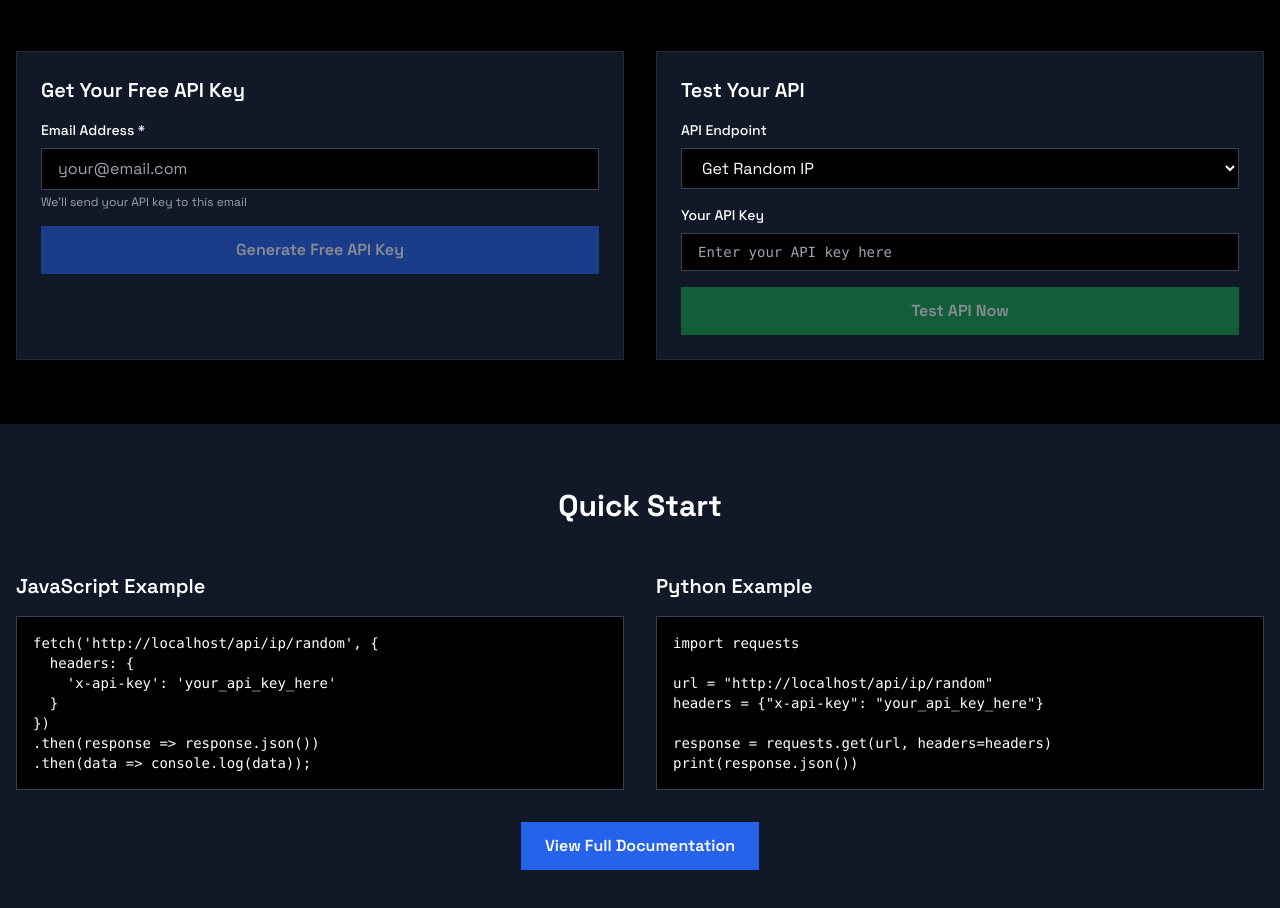
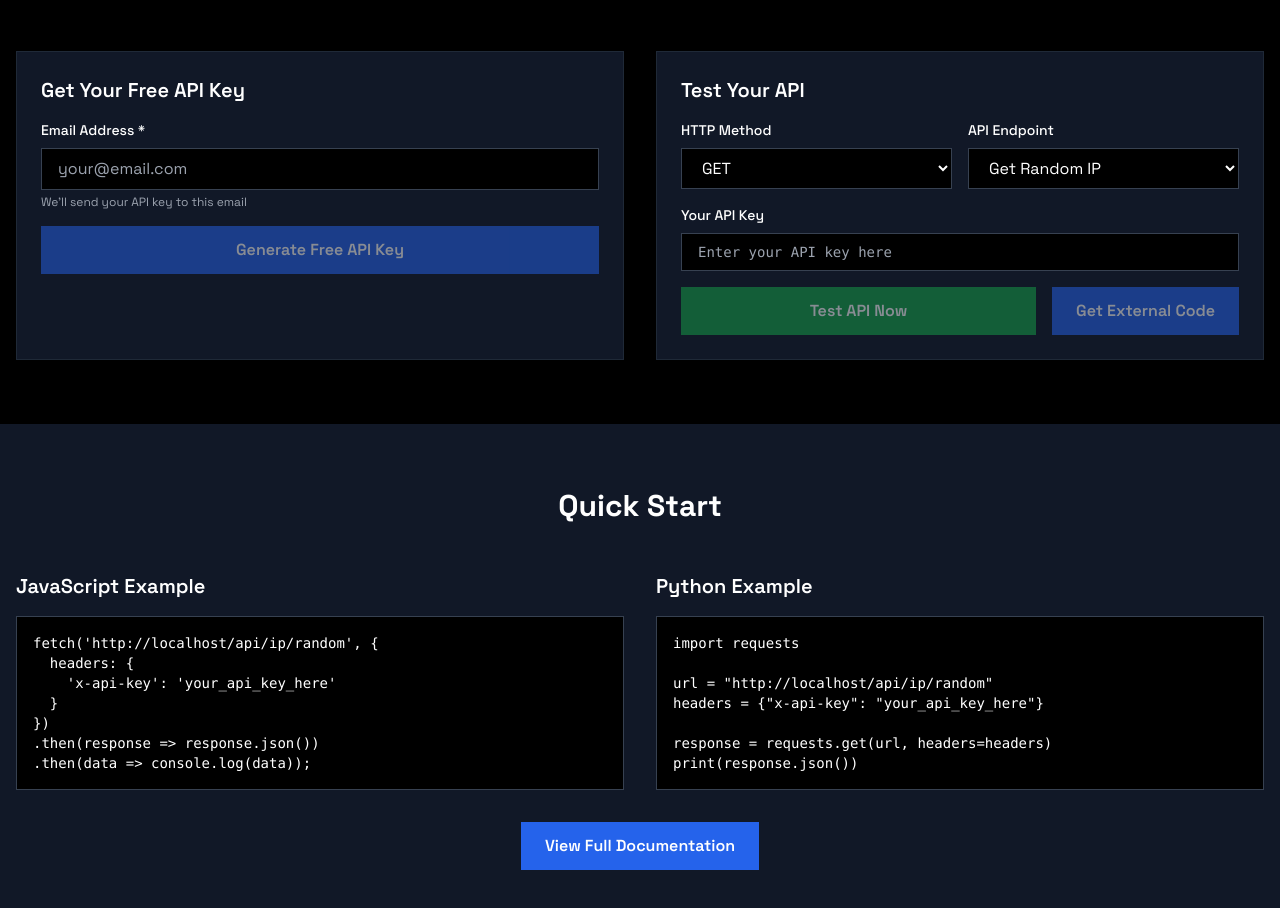
Before and after one commit to hasanxld/random-ip-apis, a Next.js app: page / in a window 1280 px wide. Shown: the part 840-1748 px from the top of the page. Built offline with nearby package versions, Linux system fonts and the light colour scheme.

Commit message:
Update ApiTester.js

```diff
--- a/components/ApiTester.js
+++ b/components/ApiTester.js
@@ -6,24 +6,75 @@ export default function ApiTester() {
   const [response, setResponse] = useState('')
   const [loading, setLoading] = useState(false)
   const [endpoint, setEndpoint] = useState('/api/ip/random')
+  const [method, setMethod] = useState('GET')
+  const [requestBody, setRequestBody] = useState('')
 
   const testApi = async () => {
     setLoading(true)
+    setResponse('')
     try {
-      const url = `${window.location.origin}${endpoint}?api_key=${apiKey}`
+      let url = `${window.location.origin}${endpoint}`
+      const options = {
+        method: method,
+        headers: {
+          'Content-Type': 'application/json',
+        }
+      }
+
+      // Add API key to request
+      if (method === 'GET') {
+        url += `?api_key=${apiKey}`
+      } else {
+        options.headers['x-api-key'] = apiKey
+      }
+
+      // Add request body for POST requests
+      if (method === 'POST' && requestBody) {
+        try {
+          options.body = JSON.stringify(JSON.parse(requestBody))
+        } catch (e) {
+          setResponse(JSON.stringify({
+            error: 'INVALID_JSON',
+            message: 'Request body contains invalid JSON'
+          }, null, 2))
+          setLoading(false)
+          return
+        }
+      }
+
       console.log('Testing API URL:', url)
+      console.log('Options:', options)
 
-      const response = await fetch(url)
+      const response = await fetch(url, options)
       const data = await response.json()
       setResponse(JSON.stringify(data, null, 2))
     } catch (error) {
       setResponse(JSON.stringify({
-        error: 'Failed to fetch',
-        message: 'Please check your API key and try again'
+        error: 'NETWORK_ERROR',
+        message: 'Failed to connect to API. Please check your internet connection and try again.'
       }, null, 2))
     } finally {
       setLoading(false)
     }
+  }
+
+  const testFromExternalSite = () => {
+    const code = `// JavaScript Example - Run this from any website
+fetch('${window.location.origin}/api/ip/random?api_key=${apiKey}')
+  .then(response => response.json())
+  .then(data => console.log(data))
+  .catch(error => console.error('Error:', error));
+
+// Or with headers:
+fetch('${window.location.origin}/api/ip/random', {
+  headers: {
+    'x-api-key': '${apiKey}'
+  }
+})
+  .then(response => response.json())
+  .then(data => console.log(data));`
+
+    setResponse(`// Copy this code to test from any website:\\n\\n${code}`)
   }
 
   return (
@@ -31,6 +82,19 @@ export default function ApiTester() {
       <h3 className="text-xl font-semibold mb-4">Test Your API</h3>
 
       <div className="space-y-4">
+        <div className="grid grid-cols-2 gap-4">
+          <div>
+            <label className="block text-sm font-medium mb-2">HTTP Method</label>
+            <select
+              value={method}
+              onChange={(e) => setMethod(e.target.value)}
+              className="w-full px-4 py-2 bg-black border border-gray-700 focus:border-blue-500 focus:outline-none"
+            >
+              <option value="GET">GET</option>
+              <option value="POST">POST</option>
+            </select>
+          </div>
+
           <div>
             <label className="block text-sm font-medium mb-2">API Endpoint</label>
             <select
@@ -40,7 +104,9 @@ export default function ApiTester() {
             >
               <option value="/api/ip/random">Get Random IP</option>
               <option value="/api/validate-key">Validate API Key</option>
+              <option value="/api/generate-key">Generate API Key</option>
             </select>
+          </div>
         </div>
 
         <div>
@@ -54,10 +120,24 @@ export default function ApiTester() {
           />
         </div>
 
+        {method === 'POST' && endpoint === '/api/generate-key' && (
+          <div>
+            <label className="block text-sm font-medium mb-2">Request Body (JSON)</label>
+            <textarea
+              value={requestBody}
+              onChange={(e) => setRequestBody(e.target.value)}
+              placeholder='{"email": "your@email.com"}'
+              rows="3"
+              className="w-full px-4 py-2 bg-black border border-gray-700 focus:border-blue-500 focus:outline-none font-mono text-sm"
+            />
+          </div>
+        )}
+
+        <div className="flex gap-4">
           <button
             onClick={testApi}
             disabled={loading || !apiKey}
-          className="bg-green-600 hover:bg-green-700 text-white py-3 px-6 font-semibold transition-colors disabled:opacity-50 disabled:cursor-not-allowed w-full"
+            className="flex-1 bg-green-600 hover:bg-green-700 text-white py-3 px-6 font-semibold transition-colors disabled:opacity-50 disabled:cursor-not-allowed"
           >
             {loading ? (
               <span className="flex items-center justify-center">
@@ -70,9 +150,20 @@ export default function ApiTester() {
             ) : 'Test API Now'}
           </button>
 
+          <button
+            onClick={testFromExternalSite}
+            disabled={!apiKey}
+            className="bg-blue-600 hover:bg-blue-700 text-white py-3 px-6 font-semibold transition-colors disabled:opacity-50 disabled:cursor-not-allowed whitespace-nowrap"
+          >
+            Get External Code
+          </button>
+        </div>
+
         {response && (
           <div>
-            <label className="block text-sm font-medium mb-2">API Response</label>
+            <label className="block text-sm font-medium mb-2">
+              {response.includes('// Copy this code') ? 'External Test Code' : 'API Response'}
+            </label>
             <pre className="bg-black p-4 border border-gray-700 overflow-auto text-sm max-h-60">
               {response}
             </pre>
```
Lines whose indentation alone changed are shown as unchanged.
